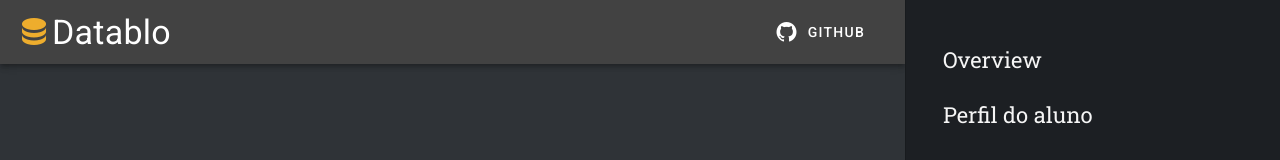
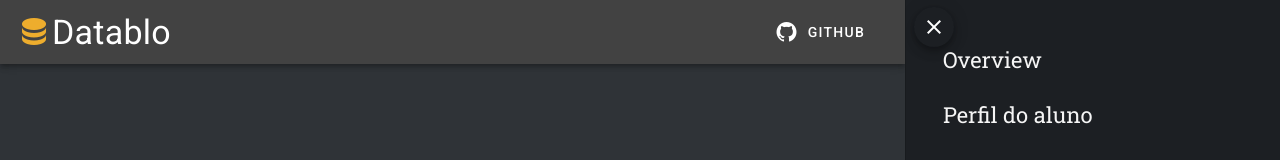
Before and after one commit to leleoveiga/datablo-vue, a Vue app: page / in a window 1280 px wide. Both pictures are taken after a click on the button 1228 px from the left and 92 px from the top of the page. Shown: the top 160 px of the page. Built offline with nearby package versions, Linux system fonts and the light colour scheme.

Commit message:
add close button

```diff
--- a/src/components/NavDrawer.vue
+++ b/src/components/NavDrawer.vue
@@ -9,9 +9,7 @@
 			color="teal"
 			@click="menu = !menu"
 		>
-			<v-icon dark>
-				mdi-format-list-bulleted-square
-			</v-icon>
+			<v-icon dark> mdi-format-list-bulleted-square </v-icon>
 		</v-btn>
 		<v-navigation-drawer
 			v-model="menu"
@@ -22,6 +20,18 @@
 			color="#1c1f23"
 			width="375px"
 		>
+			<v-btn
+				fixed
+				small
+				right
+				class="drawerBtn"
+				fab
+				dark
+				color="transparent"
+				@click="menu = !menu"
+			>
+				<v-icon dark> mdi-close </v-icon>
+			</v-btn>
 			<v-treeview
 				:items="items"
 				activatable
@@ -228,4 +238,8 @@ export default {
 	font-family: "Roboto Slab", serif;
 	font-size: 16px;
 }
+.drawerBtn {
+	margin-right: 310px;
+	margin-top: -25px;
+}
 </style>
```
